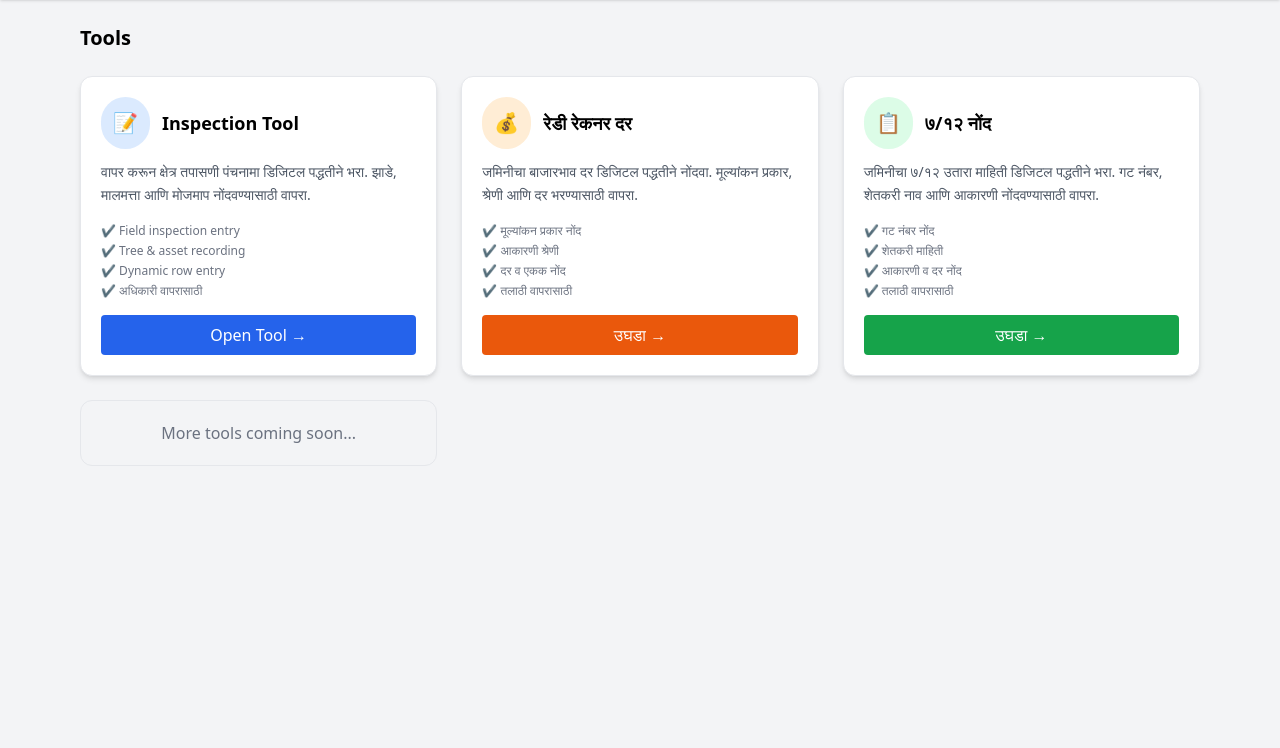
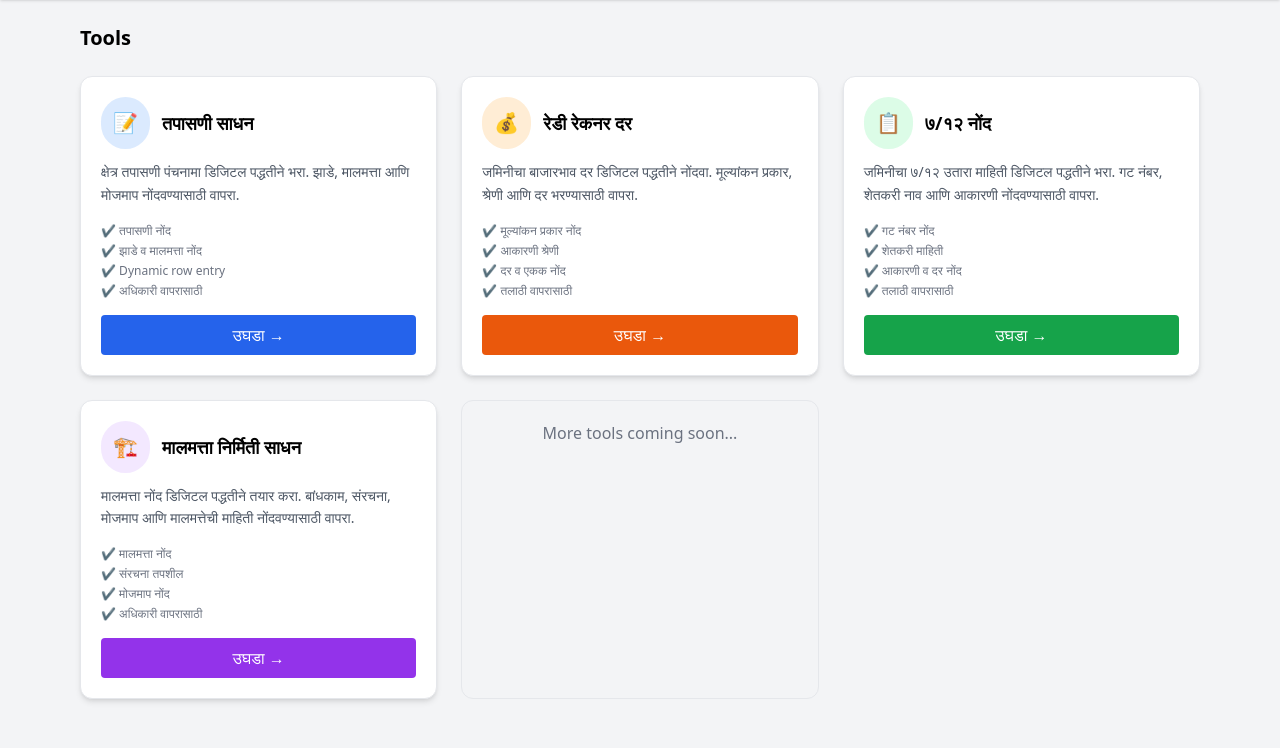
Before and after one commit to Rg-backend-megha-shinde/pap-purandar, a Django app: page /tools/ in a window 1280 px wide. Shown: the part 52-800 px from the top of the page. Run offline with Django 5.2, Linux system fonts and the light colour scheme; the visitor is signed in with stand-in values (Sample User, id 1); some libraries are stand-ins or nearby versions.

Commit message:
started_adding_asset_management_tool

```diff
--- a/lmrs/app/templates/tools.html
+++ b/lmrs/app/templates/tools.html
@@ -8,46 +8,40 @@
 
     <div class="grid grid-cols-1 md:grid-cols-3 gap-6">
 
-        <!-- 🔥 INSPECTION TOOL CARD -->
+        <!-- INSPECTION TOOL CARD -->
         <div onclick="goToInspection()"
             class="cursor-pointer bg-white rounded-xl shadow-md hover:shadow-xl transition p-5 border border-gray-200">
 
-            <!-- ICON -->
             <div class="flex items-center gap-3 mb-3">
                 <div class="bg-blue-100 text-blue-600 p-3 rounded-full text-xl">
                     📝
                 </div>
                 <h3 class="text-lg font-semibold">
-                    Inspection Tool
+                    तपासणी साधन
                 </h3>
             </div>
 
-            <!-- DESCRIPTION -->
             <p class="text-sm text-gray-600 leading-relaxed">
-                वापर करून क्षेत्र तपासणी पंचनामा डिजिटल पद्धतीने भरा.
+                क्षेत्र तपासणी पंचनामा डिजिटल पद्धतीने भरा.
                 झाडे, मालमत्ता आणि मोजमाप नोंदवण्यासाठी वापरा.
             </p>
 
-            <!-- FEATURES -->
             <ul class="mt-4 text-xs text-gray-500 space-y-1">
-                <li>✔ Field inspection entry</li>
-                <li>✔ Tree & asset recording</li>
+                <li>✔ तपासणी नोंद</li>
+                <li>✔ झाडे व मालमत्ता नोंद</li>
                 <li>✔ Dynamic row entry</li>
                 <li>✔ अधिकारी वापरासाठी</li>
             </ul>
 
-            <!-- BUTTON -->
             <button class="mt-4 w-full bg-blue-600 text-white py-2 rounded hover:bg-blue-700">
-                Open Tool →
+                उघडा →
             </button>
-
         </div>
 
         <!-- READY RECKONER CARD -->
         <div onclick="goToReadyReckoner()"
             class="cursor-pointer bg-white rounded-xl shadow-md hover:shadow-xl transition p-5 border border-gray-200">
 
-            <!-- ICON -->
             <div class="flex items-center gap-3 mb-3">
                 <div class="bg-orange-100 text-orange-600 p-3 rounded-full text-xl">
                     💰
@@ -57,13 +51,11 @@
                 </h3>
             </div>
 
-            <!-- DESCRIPTION -->
             <p class="text-sm text-gray-600 leading-relaxed">
                 जमिनीचा बाजारभाव दर डिजिटल पद्धतीने नोंदवा.
                 मूल्यांकन प्रकार, श्रेणी आणि दर भरण्यासाठी वापरा.
             </p>
 
-            <!-- FEATURES -->
             <ul class="mt-4 text-xs text-gray-500 space-y-1">
                 <li>✔ मूल्यांकन प्रकार नोंद</li>
                 <li>✔ आकारणी श्रेणी</li>
@@ -71,18 +63,15 @@
                 <li>✔ तलाठी वापरासाठी</li>
             </ul>
 
-            <!-- BUTTON -->
             <button class="mt-4 w-full bg-orange-600 text-white py-2 rounded hover:bg-orange-700">
                 उघडा →
             </button>
-
         </div>
 
         <!-- 7/12 ENTRY CARD -->
         <div onclick="goTo712()"
             class="cursor-pointer bg-white rounded-xl shadow-md hover:shadow-xl transition p-5 border border-gray-200">
 
-            <!-- ICON -->
             <div class="flex items-center gap-3 mb-3">
                 <div class="bg-green-100 text-green-600 p-3 rounded-full text-xl">
                     📋
@@ -92,13 +81,11 @@
                 </h3>
             </div>
 
-            <!-- DESCRIPTION -->
             <p class="text-sm text-gray-600 leading-relaxed">
                 जमिनीचा ७/१२ उतारा माहिती डिजिटल पद्धतीने भरा.
                 गट नंबर, शेतकरी नाव आणि आकारणी नोंदवण्यासाठी वापरा.
             </p>
 
-            <!-- FEATURES -->
             <ul class="mt-4 text-xs text-gray-500 space-y-1">
                 <li>✔ गट नंबर नोंद</li>
                 <li>✔ शेतकरी माहिती</li>
@@ -106,11 +93,39 @@
                 <li>✔ तलाठी वापरासाठी</li>
             </ul>
 
-            <!-- BUTTON -->
             <button class="mt-4 w-full bg-green-600 text-white py-2 rounded hover:bg-green-700">
                 उघडा →
             </button>
+        </div>
 
+        <!-- ASSET CREATION TOOL CARD -->
+        <div onclick="goToAssetCreation()"
+            class="cursor-pointer bg-white rounded-xl shadow-md hover:shadow-xl transition p-5 border border-gray-200">
+
+            <div class="flex items-center gap-3 mb-3">
+                <div class="bg-purple-100 text-purple-600 p-3 rounded-full text-xl">
+                    🏗️
+                </div>
+                <h3 class="text-lg font-semibold">
+                    मालमत्ता निर्मिती साधन
+                </h3>
+            </div>
+
+            <p class="text-sm text-gray-600 leading-relaxed">
+                मालमत्ता नोंद डिजिटल पद्धतीने तयार करा.
+                बांधकाम, संरचना, मोजमाप आणि मालमत्तेची माहिती नोंदवण्यासाठी वापरा.
+            </p>
+
+            <ul class="mt-4 text-xs text-gray-500 space-y-1">
+                <li>✔ मालमत्ता नोंद</li>
+                <li>✔ संरचना तपशील</li>
+                <li>✔ मोजमाप नोंद</li>
+                <li>✔ अधिकारी वापरासाठी</li>
+            </ul>
+
+            <button class="mt-4 w-full bg-purple-600 text-white py-2 rounded hover:bg-purple-700">
+                उघडा →
+            </button>
         </div>
 
         <!-- FUTURE CARD -->
@@ -126,11 +141,17 @@
 function goToInspection() {
     window.location.href = "/tools/inspection/";
 }
+
 function goToReadyReckoner() {
     window.location.href = "/tools/ready-reckoner/";
 }
+
 function goTo712() {
     window.location.href = "/tools/712/";
+}
+
+function goToAssetCreation() {
+    window.location.href = "/tools/asset-creation/";
 }
 </script>
 
--- a/lmrs/app/urls.py
+++ b/lmrs/app/urls.py
@@ -39,4 +39,5 @@ urlpatterns = [
     path('inspection/delete/<int:id>/', views.delete_inspection, name='delete_inspection'),
     path('inspections/download-all/', views.download_all_inspections_csv, name='download_all_inspections_csv'),
     path('api/tree-master/', views.get_tree_master_list, name='get_tree_master_list'),
+    path("tools/asset-creation/", views.asset_creation, name="asset_creation"),
 ]
--- a/lmrs/app/views.py
+++ b/lmrs/app/views.py
@@ -1923,3 +1923,7 @@ def get_tree_master_list(request):
         return JsonResponse({"trees": list(trees)})
     except Exception as e:
         return JsonResponse({"error": str(e)}, status=500)
+
+@login_required
+def asset_creation(request):
+    return render(request, "asset_creation.html")
```
Also changed, not shown: lmrs/app/templates/asset_creation.html (added, +8 -0 lines).
